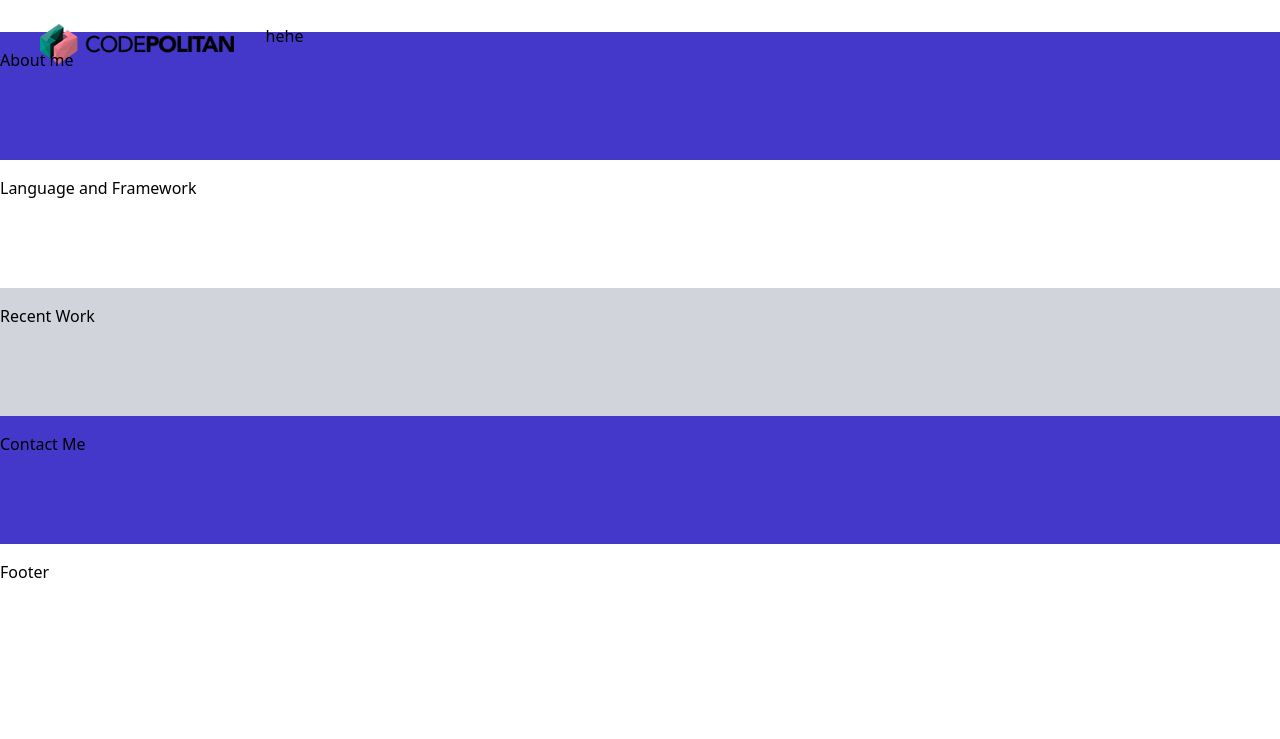
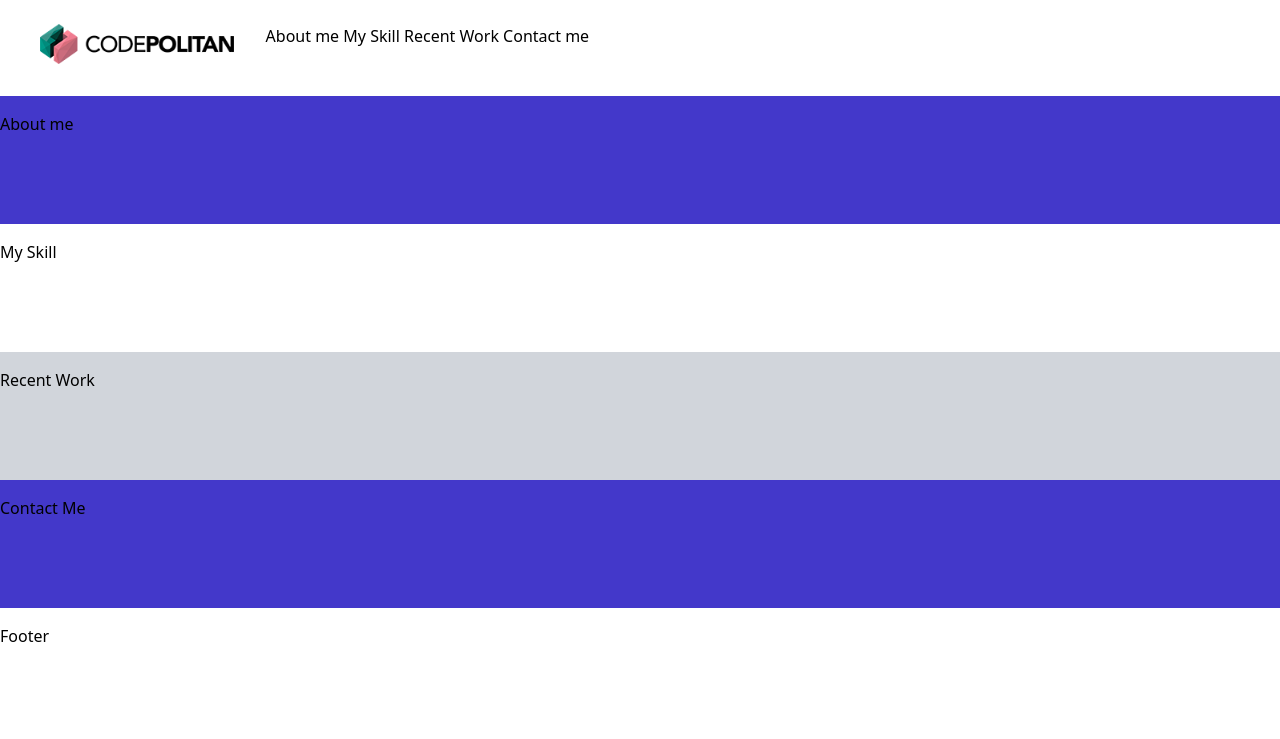
Before and after one commit to DanangKraton/Portfolio, a website: page index.html in a window 1280 px wide. Drawn offline with Linux system fonts and the light colour scheme.

Commit message:
i dont understand

```diff
--- a/index.html
+++ b/index.html
@@ -1,23 +1,46 @@
-<!doctype html>
+<!DOCTYPE html>
 <html>
   <head>
     <title>Danang Wahyu Kraton</title>
-  <meta charset="UTF-8">
-  <meta name="viewport" content="width=device-width, initial-scale=1.0">
-  <link href="./src/output.css" rel="stylesheet">
+    <meta charset="UTF-8" />
+    <meta name="viewport" content="width=device-width, initial-scale=1.0" />
+    <link href="./src/output.css" rel="stylesheet" />
   </head>
   <body>
     <!-- Navigation bar -->
-<section class="w-screen mx-auto px-4 h-8">
-    <nav class="flex flex-wrap p-6 justify-beetween">
+    <section class="w-screen mx-auto px-4">
+      <nav class="flex flex-wrap p-6 justify-between">
+
         <!-- logo -->
         <div class="flex flex-shrink-0 mr-6">
-    <img src="img/logo.png" class="h-10 w-50 mr-2">
+          <img src="img/logo.png" class="h-10 w-50 mr-2" />
         </div>
 
         <!-- Menu -->
-<h1>hehe</h1>
+        <div class="block lg:hidden">
+            <a class="flex items-center px-3 py-2 rounded border border-indigo-400 text-indigo-500 hover:text-indigo-700 hover:border-indigo-700">
+                <svg class="fill-current h-3 w-3" viewBox="0 0 20 20" xmlns="http://www.w3.org/2000/svg"><title>Menu</title><path d="M0 3h20v2H0V3zm0 6h20v2H0V9zm0 6h20v2H0v-2z"/></svg>
+            </a>
+        </div>
 
+        <div class="w-full block flex-grow lg:flex lg:items-center lg:w-auto">
+            <div class="text-sm lg:flex-grow">
+                <a href="#about" class="block mt-4 lg:inline-block lg:mt-0 text-gray-600 hover:text-gray-900 text-lg mr-4">
+                    About me
+                </a>
+                <a href="#myskill" class="block mt-4 lg:inline-block lg:mt-0 text-gray-600 hover:text-gray-900 text-lg mr-4">
+                    My Skill
+                </a>
+                <a href="#recentwork" class="block mt-4 lg:inline-block lg:mt-0 text-gray-600 hover:text-gray-900 text-lg mr-4">
+                    Recent Work
+                </a>
+                <a href="#contactme" class="block mt-4 lg:inline-block lg:mt-0 text-gray-600 hover:text-gray-900 text-lg mr-4">
+                    Contact me
+                </a>
+            </div>
+            <div><a href="#contact" class="inline-block text-sm px-4 py-2 rounded text-gray-600 border border-gray-600 hover:border-transpaent hover:text-white hover:bg-indigo-700 mt-4 lg:mt-0"></a></div>
+
+        </div>
       </nav>
     </section>
 
@@ -25,16 +48,21 @@
     <section class="w-screen mx-auto py-4 bg-indigo-700 h-32">About me</section>
 
     <!-- Language and Framework -->
-<section class="w-screen mx-auto py-4 bg-white h-32">Language and Framework</section>
+    <section class="w-screen mx-auto py-4 bg-white h-32">
+      My Skill
+    </section>
 
     <!-- Recent work -->
-<section class="w-screen mx-auto py-4 bg-gray-300 h-32">Recent Work</section>
+    <section class="w-screen mx-auto py-4 bg-gray-300 h-32">
+      Recent Work
+    </section>
 
     <!-- Contact me -->
-<section class="w-screen mx-auto py-4 bg-indigo-700 h-32">Contact Me</section>
+    <section class="w-screen mx-auto py-4 bg-indigo-700 h-32">
+      Contact Me
+    </section>
 
     <!-- Footer -->
     <section class="w-screen mx-auto py-4 bg-white h-32">Footer</section>
-
   </body>
 </html>
```
Lines whose indentation alone changed are shown as unchanged.
